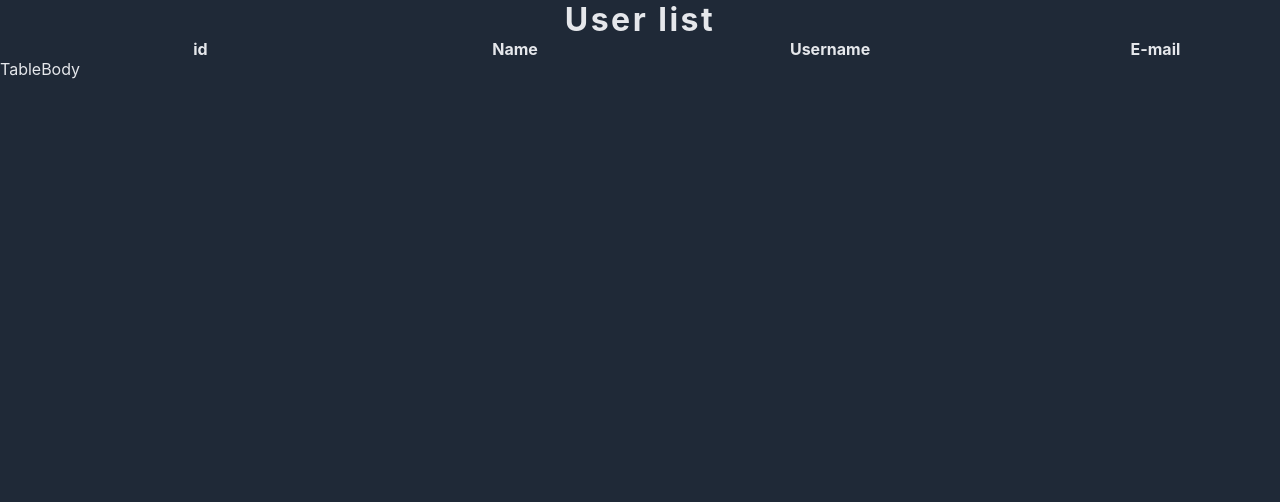
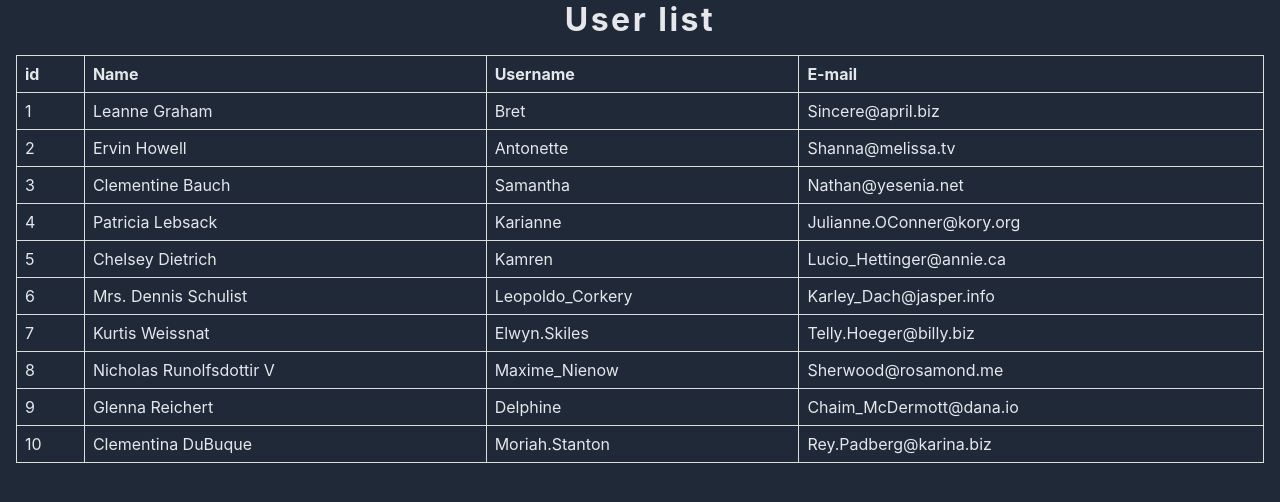
Before and after one commit to yakksiek/task-userstable, a React (Vite) app: page / in a window 1280 px wide. Shown: the top 502 px of the page. Built offline with nearby package versions, Linux system fonts and the light colour scheme.

Commit message:
feat(TableBody): add render TableBody content

```diff
--- a/src/components/Table/Table.tsx
+++ b/src/components/Table/Table.tsx
@@ -4,25 +4,44 @@ import Heading from '../Heading';
 import TableHeader from './TableHeader';
 import TableBody from './TableBody';
 
-interface TableProps<T> {
-    tableContent: T[];
+interface TableProps {
+    tableContent: t.User[];
     headerData: t.HeaderCell[];
     title?: string;
 }
 
+const StyledScrollableContainer = styled.div`
+    overflow-x: auto;
+    margin-top: 1rem;
+    padding: 0 1rem;
+`;
+
 const StyledTable = styled.table`
     width: 100%;
     border-collapse: collapse;
+
+    td,
+    th {
+        border: 1px solid #ddd;
+        text-align: left;
+        padding: 8px;
+    }
 `;
 
-function Table<T>({ tableContent, headerData, title }: TableProps<T>) {
+function Table({ tableContent, headerData, title }: TableProps) {
     return (
         <div>
-            {title && <Heading as='h2'>{title}</Heading>}
-            <StyledTable>
-                <TableHeader headerData={headerData} />
-                <TableBody bodyData={tableContent} />
-            </StyledTable>
+            {title && (
+                <Heading as='h2' $marginBottom={true}>
+                    {title}
+                </Heading>
+            )}
+            <StyledScrollableContainer>
+                <StyledTable>
+                    <TableHeader headerData={headerData} />
+                    <TableBody bodyData={tableContent} headerData={headerData} />
+                </StyledTable>
+            </StyledScrollableContainer>
         </div>
     );
 }
--- a/src/components/Table/TableBody.tsx
+++ b/src/components/Table/TableBody.tsx
@@ -1,9 +1,24 @@
-interface TableBodyProps<T> {
-    bodyData: T[];
+import * as t from '../../types';
+
+type SimpleUser = Pick<t.User, 'name' | 'username' | 'email' | 'id'>;
+
+interface TableBodyProps {
+    bodyData: SimpleUser[];
+    headerData: t.HeaderCell[];
 }
 
-function TableBody<T>({ bodyData }: TableBodyProps<T>) {
-    return <tbody>TableBody</tbody>;
+function TableBody({ bodyData, headerData }: TableBodyProps) {
+    return (
+        <tbody>
+            {bodyData.map((rowData, rowIndex) => (
+                <tr key={rowIndex}>
+                    {headerData.map((header, cellIndex) => (
+                        <td key={cellIndex}>{rowData[header.field as keyof SimpleUser]}</td>
+                    ))}
+                </tr>
+            ))}
+        </tbody>
+    );
 }
 
 export default TableBody;
--- a/src/types/HeaderCell.ts
+++ b/src/types/HeaderCell.ts
@@ -1,5 +1,7 @@
+import User from './User';
+
 export default interface HeaderCell {
     title: string;
-    field: string;
+    field: keyof User;
     filter: boolean;
 }
```
